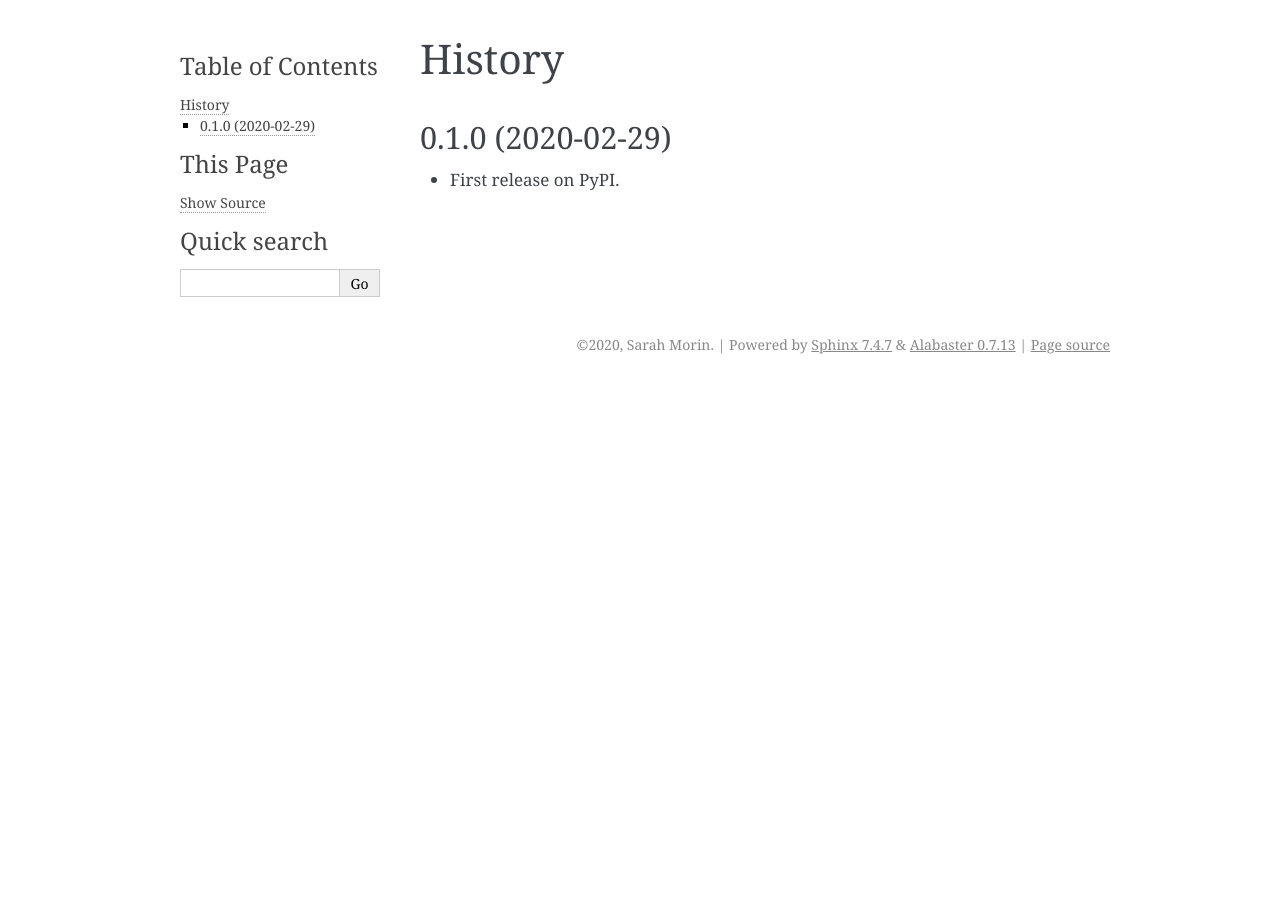
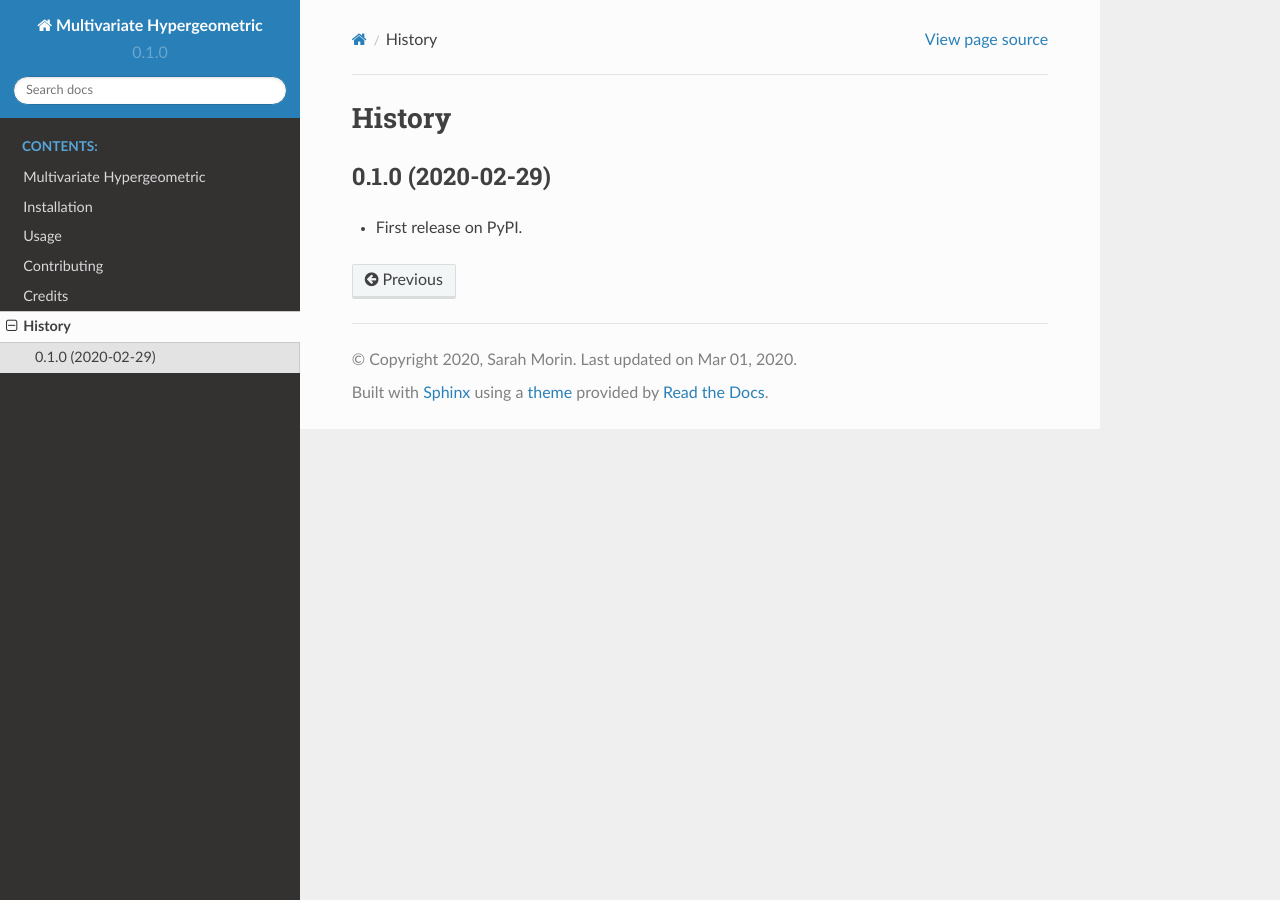
Before and after one commit to sarahmorin/multivar_hypergeom, a Sphinx documentation site: the page built from docs/history.rst, in a window 1280 px wide. Built offline with Sphinx 7.4.7 and the Read the Docs theme 2.0.0, drawn with Linux system fonts in a browser that asks for light colours; pages that are not in the unit, such as notebooks, are missing from menus.

Commit message:
fixed read the docs config.

```diff
--- a/docs/conf.py
+++ b/docs/conf.py
@@ -19,7 +19,8 @@
 #
 import os
 import sys
-sys.path.insert(0, os.path.abspath('..'))
+
+sys.path.insert(0, os.path.abspath(".."))
 
 import multivar_hypergeom
 
@@ -31,22 +32,37 @@ import multivar_hypergeom
 
 # Add any Sphinx extension module names here, as strings. They can be
 # extensions coming with Sphinx (named 'sphinx.ext.*') or your custom ones.
-extensions = ['sphinx.ext.autodoc', 'sphinx.ext.viewcode']
+extensions = [
+    "autoapi.extension",
+    "sphinx.ext.viewcode",
+    "sphinx.ext.coverage",
+    "sphinx.ext.doctest",
+    "sphinx.ext.extlinks",
+    "sphinx.ext.ifconfig",
+    "sphinx.ext.napoleon",
+    "sphinx.ext.todo",
+    "sphinx.ext.viewcode",
+]
 
 # Add any paths that contain templates here, relative to this directory.
-templates_path = ['_templates']
+templates_path = ["_templates"]
 
 # The suffix(es) of source filenames.
 # You can specify multiple suffix as a list of string:
 #
 # source_suffix = ['.rst', '.md']
-source_suffix = '.rst'
+source_suffix = ".rst"
 
 # The master toctree document.
-master_doc = 'index'
+master_doc = "index"
+
+
+autoapi_type = 'python'
+autoapi_dirs = ['../multivar_hypergeom']
+
 
 # General information about the project.
-project = 'Multivariate Hypergeometric'
+project = "Multivariate Hypergeometric"
 copyright = "2020, Sarah Morin"
 author = "Sarah Morin"
 
@@ -69,21 +85,37 @@ language = None
 # List of patterns, relative to source directory, that match files and
 # directories to ignore when looking for source files.
 # This patterns also effect to html_static_path and html_extra_path
-exclude_patterns = ['_build', 'Thumbs.db', '.DS_Store']
+exclude_patterns = ["_build", "Thumbs.db", ".DS_Store"]
 
 # The name of the Pygments (syntax highlighting) style to use.
-pygments_style = 'sphinx'
+pygments_style = "sphinx"
 
 # If true, `todo` and `todoList` produce output, else they produce nothing.
 todo_include_todos = False
 
+# on_rtd is whether we are on readthedocs.org
+on_rtd = os.environ.get('READTHEDOCS', None) == 'True'
+
+if not on_rtd:  # only set the theme if we're building docs locally
+    html_theme = 'sphinx_rtd_theme'
+
+html_use_smartypants = True
+html_last_updated_fmt = '%b %d, %Y'
+html_split_index = False
+html_sidebars = {
+   '**': ['searchbox.html', 'globaltoc.html', 'sourcelink.html'],
+}
+html_short_title = '%s-%s' % (project, version)
+
+napoleon_use_ivar = True
+napoleon_use_rtype = False
+napoleon_use_param = False
 
 # -- Options for HTML output -------------------------------------------
 
 # The theme to use for HTML and HTML Help pages.  See the documentation for
 # a list of builtin themes.
 #
-html_theme = 'alabaster'
 
 # Theme options are theme-specific and customize the look and feel of a
 # theme further.  For a list of options available for each theme, see the
@@ -94,13 +126,13 @@ html_theme = 'alabaster'
 # Add any paths that contain custom static files (such as style sheets) here,
 # relative to this directory. They are copied after the builtin static files,
 # so a file named "default.css" will overwrite the builtin "default.css".
-html_static_path = ['_static']
+html_static_path = ["_static"]
 
 
 # -- Options for HTMLHelp output ---------------------------------------
 
 # Output file base name for HTML help builder.
-htmlhelp_basename = 'multivar_hypergeomdoc'
+htmlhelp_basename = "multivar_hypergeomdoc"
 
 
 # -- Options for LaTeX output ------------------------------------------
@@ -109,15 +141,12 @@ latex_elements = {
     # The paper size ('letterpaper' or 'a4paper').
     #
     # 'papersize': 'letterpaper',
-
     # The font size ('10pt', '11pt' or '12pt').
     #
     # 'pointsize': '10pt',
-
     # Additional stuff for the LaTeX preamble.
     #
     # 'preamble': '',
-
     # Latex figure (float) alignment
     #
     # 'figure_align': 'htbp',
@@ -127,9 +156,13 @@ latex_elements = {
 # (source start file, target name, title, author, documentclass
 # [howto, manual, or own class]).
 latex_documents = [
-    (master_doc, 'multivar_hypergeom.tex',
-     'Multivariate Hypergeometric Documentation',
-     'Sarah Morin', 'manual'),
+    (
+        master_doc,
+        "multivar_hypergeom.tex",
+        "Multivariate Hypergeometric Documentation",
+        "Sarah Morin",
+        "manual",
+    ),
 ]
 
 
@@ -138,9 +171,13 @@ latex_documents = [
 # One entry per manual page. List of tuples
 # (source start file, name, description, authors, manual section).
 man_pages = [
-    (master_doc, 'multivar_hypergeom',
-     'Multivariate Hypergeometric Documentation',
-     [author], 1)
+    (
+        master_doc,
+        "multivar_hypergeom",
+        "Multivariate Hypergeometric Documentation",
+        [author],
+        1,
+    )
 ]
 
 
@@ -150,10 +187,13 @@ man_pages = [
 # (source start file, target name, title, author,
 #  dir menu entry, description, category)
 texinfo_documents = [
-    (master_doc, 'multivar_hypergeom',
-     'Multivariate Hypergeometric Documentation',
-     author,
-     'multivar_hypergeom',
-     'One line description of project.',
-     'Miscellaneous'),
+    (
+        master_doc,
+        "multivar_hypergeom",
+        "Multivariate Hypergeometric Documentation",
+        author,
+        "multivar_hypergeom",
+        "One line description of project.",
+        "Miscellaneous",
+    ),
 ]
--- a/docs/index.rst
+++ b/docs/index.rst
@@ -1,5 +1,5 @@
 Welcome to Multivariate Hypergeometric's documentation!
-======================================
+=======================================================
 
 .. toctree::
    :maxdepth: 2
--- a/requirements_dev.txt
+++ b/requirements_dev.txt
@@ -7,6 +7,7 @@ tox==3.14.0
 coverage==4.5.4
 Sphinx==1.8.5
 twine==1.14.0
+sphinx-autoapi
 
 pytest==4.6.5
 pytest-runner==5.1
```
Also changed, not shown: other parts of docs/index.rst (+0 -1 lines).
